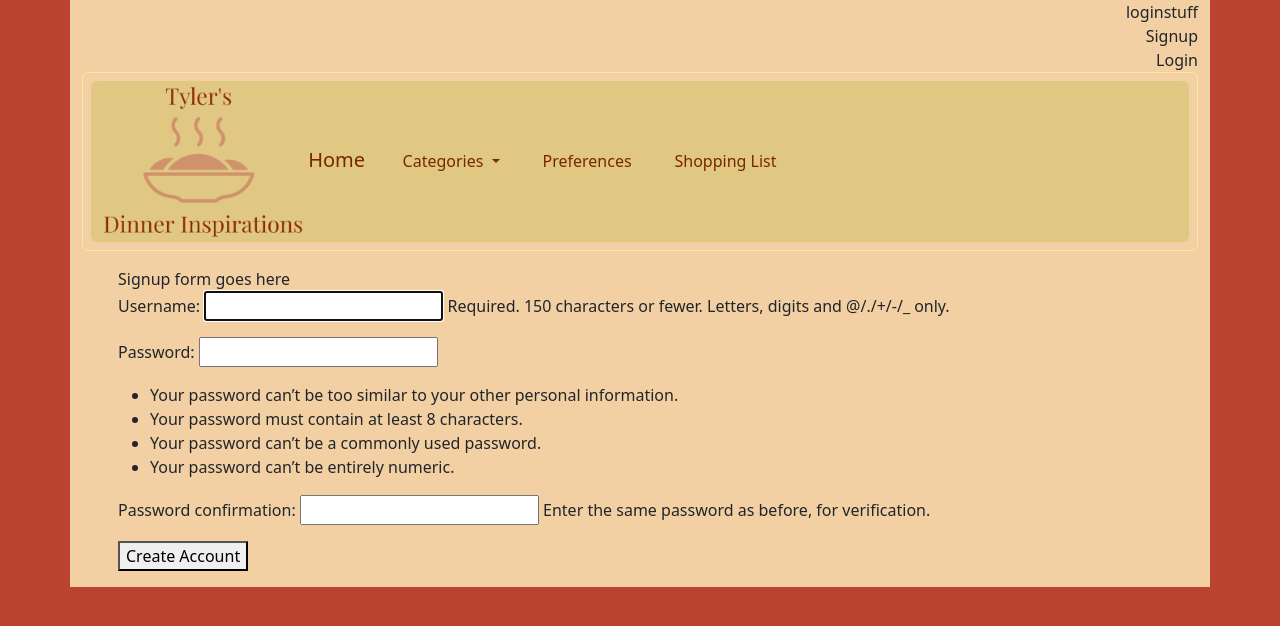
After one commit to tflaten4184/CookingSite, a Django app: page /accounts/signup/ in a window 1280 px wide. The commit adds this page. Shown: the top 626 px of the page. Run offline with Django 4.2, Linux system fonts and the light colour scheme; some libraries are stand-ins or nearby versions.

Commit message:
account creation and logout, moved account links to top-right

```diff
--- /dev/null
+++ b/accounts/templates/registration/signup.html
@@ -0,0 +1,12 @@
+{% extends 'base.html' %}
+
+{% block title %}Signup{% endblock title %}
+
+{% block body %}
+    Signup form goes here
+    <form method="post">
+        {% csrf_token %}
+        {{ form.as_p }}
+        <button type="submit">Create Account</button>
+    </form>
+{% endblock body %}
--- a/accounts/urls.py
+++ b/accounts/urls.py
@@ -1,11 +1,13 @@
 from django.contrib.auth import views as auth_views
 from django.urls import path, include
+from .views import SignUpView
 
 app_name = "accounts"
 
 urlpatterns = [
     # path("", include("django.contrib.auth.urls"))
     # path('login/', auth_views.LoginView.as_view()),
+    path('signup/', SignUpView.as_view(), name="signup"),
     path('', include("django.contrib.auth.urls")),
 
 ]
--- a/accounts/views.py
+++ b/accounts/views.py
@@ -1,3 +1,9 @@
 from django.shortcuts import render
+from django.contrib.auth.forms import UserCreationForm
+from django.urls import reverse_lazy
+from django.views import generic
 
-# Create your views here.
+class SignUpView(generic.CreateView):
+    form_class = UserCreationForm
+    success_url = reverse_lazy("accounts:login")
+    template_name = "registration/signup.html"
--- a/cookingsite/settings.py
+++ b/cookingsite/settings.py
@@ -137,3 +137,4 @@ MEDIA_URL = 'media/'
 DEFAULT_AUTO_FIELD = 'django.db.models.BigAutoField'
 
 LOGIN_REDIRECT_URL = '/'
+LOGOUT_REDIRECT_URL = '/'
--- a/cookingsite/templates/base.html
+++ b/cookingsite/templates/base.html
@@ -10,13 +10,22 @@
     <link href="{% static 'recipes/style.css' %}" rel="stylesheet" type="text/css">
 </head>
 <body>
-
   <div class="container">
     <div>
       {% comment %} <img src="{% static "recipes/logo.png" %}" alt="logo" width=100> {% endcomment %}
       {% comment %} <h1 class="display-1 text-center">
         <i>Tyler's Dinner Inspirations</i>
       </h1> {% endcomment %}
+    </div>
+    <div class="text-end">
+      loginstuff
+      {% if request.user.is_authenticated %}
+        Welcome, {{ request.user.username }}!
+        <a class="nav-link" href="{% url 'accounts:logout' %}">Logout</a>
+      {% else %}
+        <a class="nav-link" href="{% url 'accounts:signup' %}">Signup</a>
+        <a class="nav-link" href="{% url 'accounts:login' %}">Login</a>
+      {% endif %}
     </div>
     <nav class="navbar navbar-expand-xl border border-warning-subtle p-2 rounded">
         <div class="container-fluid rounded">
@@ -40,9 +49,9 @@
                   <li><a class="dropdown-item" href="#">Something else here</a></li>
                 </ul>
               </li>
-              <li class="nav-item">
+              {% comment %} <li class="nav-item">
                 <a class="nav-link" href="{% url 'accounts:login' %}">Login</a>
-              </li>
+              </li> {% endcomment %}
               <li class="nav-item">
                 <a class="nav-link">Preferences</a>
               </li>
@@ -50,10 +59,10 @@
                 <a class="nav-link">Shopping List</a>
               </li>
             </ul>
-            <form class="d-flex" role="search">
+            {% comment %} <form class="d-flex" role="search">
               <input class="form-control me-2" type="search" placeholder="Search" aria-label="Search">
               <button class="btn btn-outline-dark" type="submit">Search</button>
-            </form>
+            </form> {% endcomment %}
           </div>
         </div>
     </nav>
```
